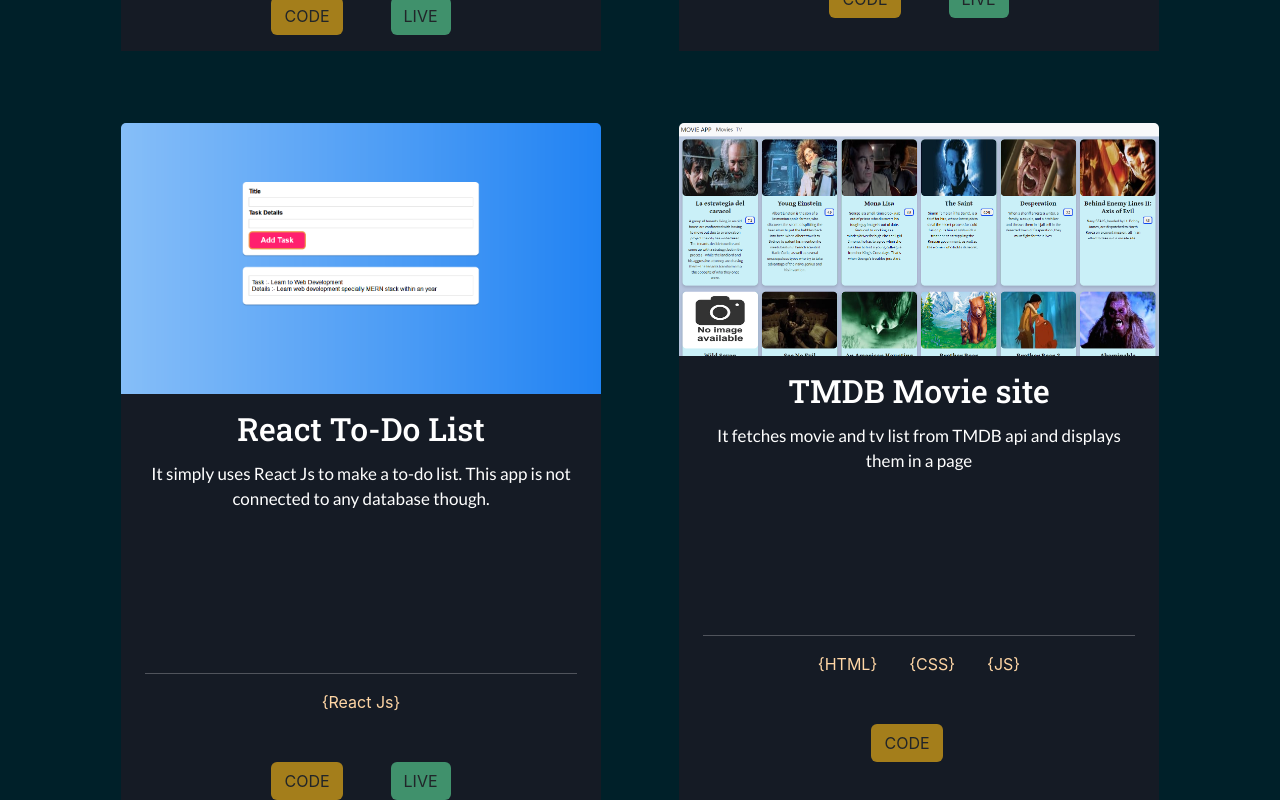
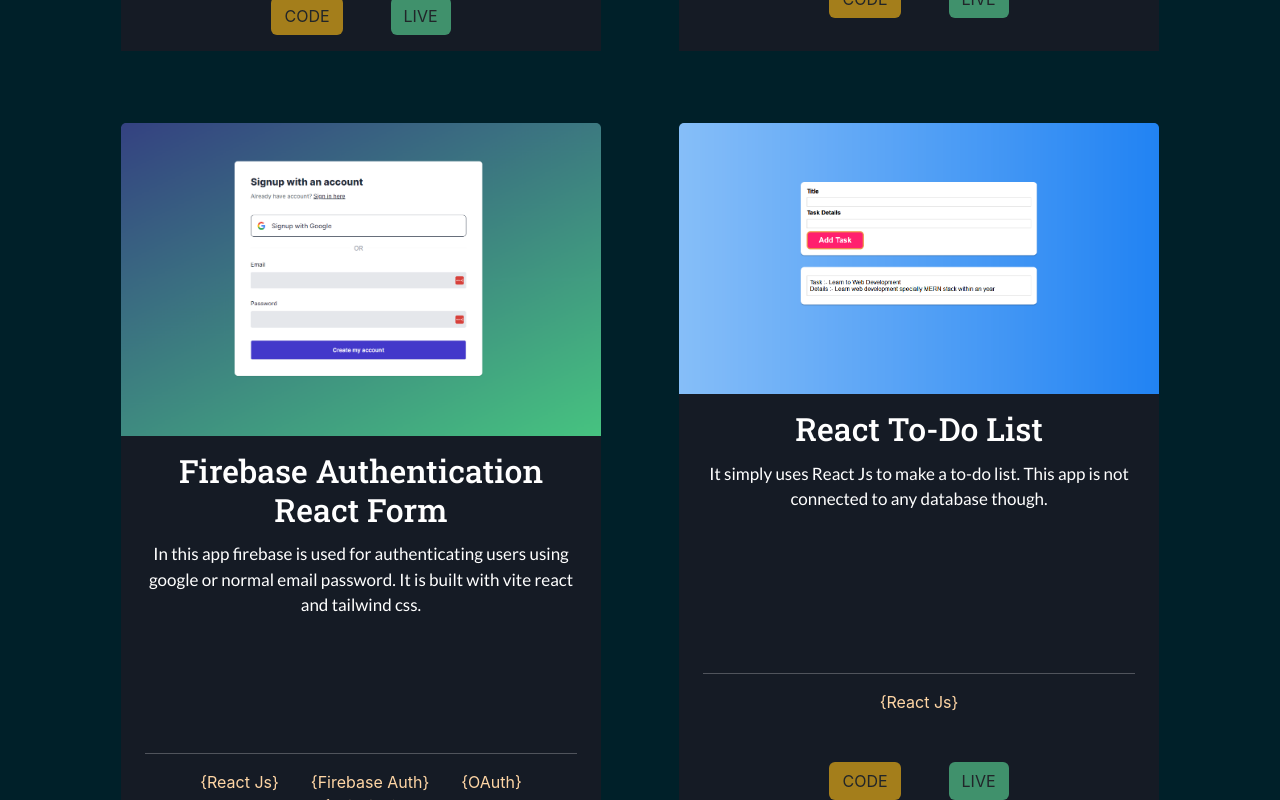
Before and after one commit to Samaresh-Das/All-projects-page, a React (Create React App) app: page / in a window 1280 px wide. Shown: the part 1860-2660 px from the top of the page. Built offline with nearby package versions, Linux system fonts and the light colour scheme.

Commit message:
Firebase auth project added

```diff
--- a/src/ProjectsData.js
+++ b/src/ProjectsData.js
@@ -41,6 +41,16 @@
   },
   {
     id: 5,
+    image: "/images/7.png",
+    name: "Firebase Authentication React Form",
+    description:
+      "In this app firebase is used for authenticating users using google or normal email password. It is built with vite react and tailwind css.",
+    tags: ["React Js", "Firebase Auth", "OAuth", "Tailwind"],
+    code: "https://github.com/Samaresh-Das/firebase-auth.git",
+    live: "https://firebaseauth-breezeai.netlify.app/",
+  },
+  {
+    id: 6,
     image: "/images/3.png",
     name: "React To-Do List",
     description:
@@ -49,15 +59,6 @@
     code: "https://github.com/Samaresh-Das/React-Todo-list.git",
     live: "https://react-todo-list-dlh.pages.dev/",
   },
-  {
-    id: 6,
-    image: "/images/4.png",
-    name: "TMDB Movie site",
-    description:
-      "It fetches movie and tv list from TMDB api and displays them in a page",
-    tags: ["HTML", "CSS", "JS"],
-    code: "https://github.com/Samaresh-Das/TMDB-movie-api-project.git",
-  },
 ];
 
 export default data;
--- a/src/components/Footer.js
+++ b/src/components/Footer.js
@@ -15,7 +15,7 @@
           }}
         >
           <a
-            href="https://linkedin.com/in/samaresh-das-ab9621212"
+            href="https://www.linkedin.com/in/samaresh-d-ab9621212/"
             target="blank"
             className="footer-linkedin"
           >
@@ -29,7 +29,7 @@
             <BsGithub />
           </a>
           <a
-            href="https://samaresh-portfolio.netlify.app/"
+            href="https://portfolio-2-tau-sable.vercel.app/"
             target="blank"
             className="footer-portfolio"
           >
--- a/src/components/Navbar.js
+++ b/src/components/Navbar.js
@@ -26,7 +26,7 @@
             >
               <div className="linkedin px-3 py-2">
                 <a
-                  href="https://linkedin.com/in/samaresh-das-ab9621212"
+                  href="https://www.linkedin.com/in/samaresh-d-ab9621212/"
                   target="blank"
                 >
                   <BsLinkedin />
```
Also changed, not shown: public/images/7.png (added).
